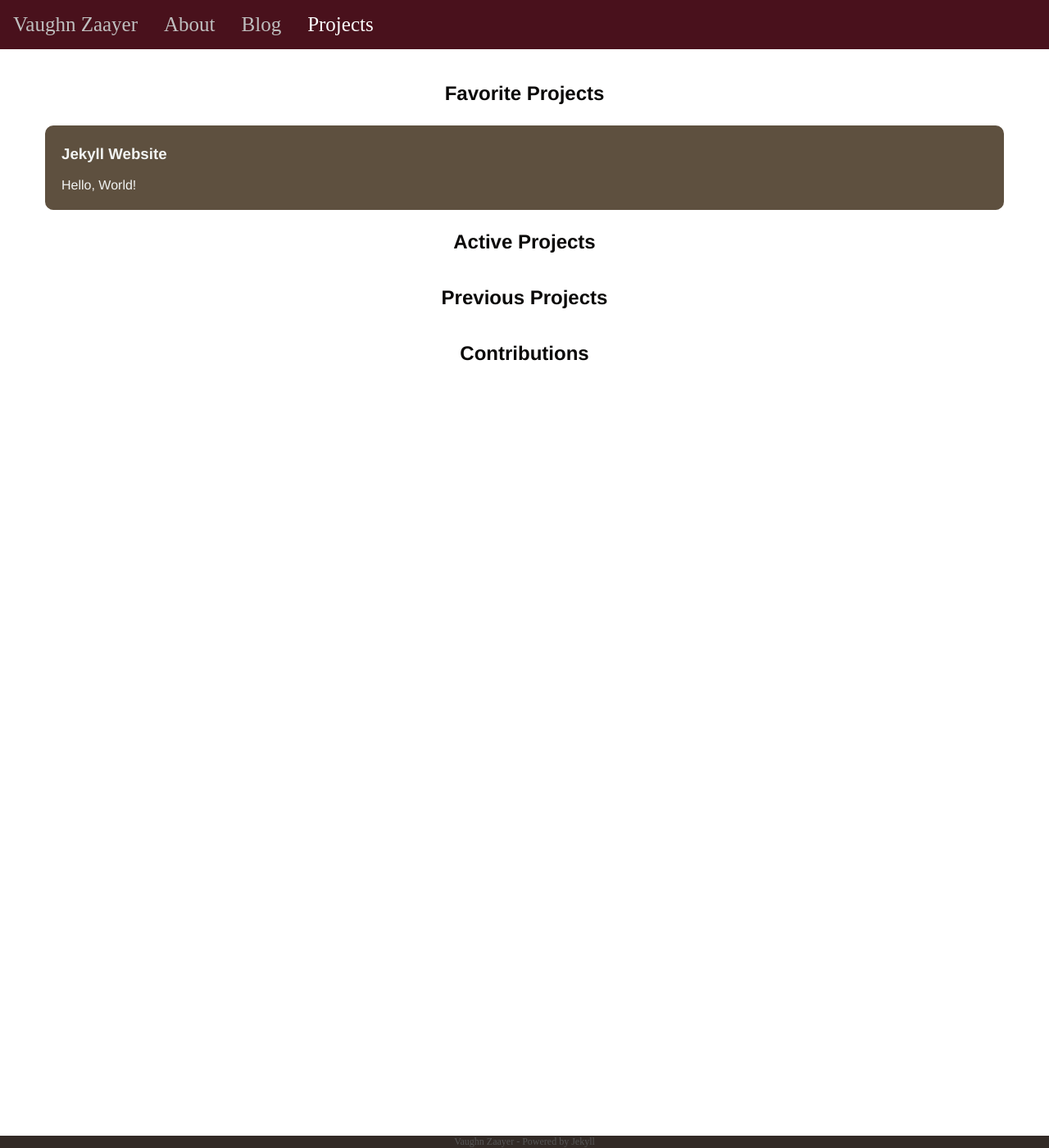
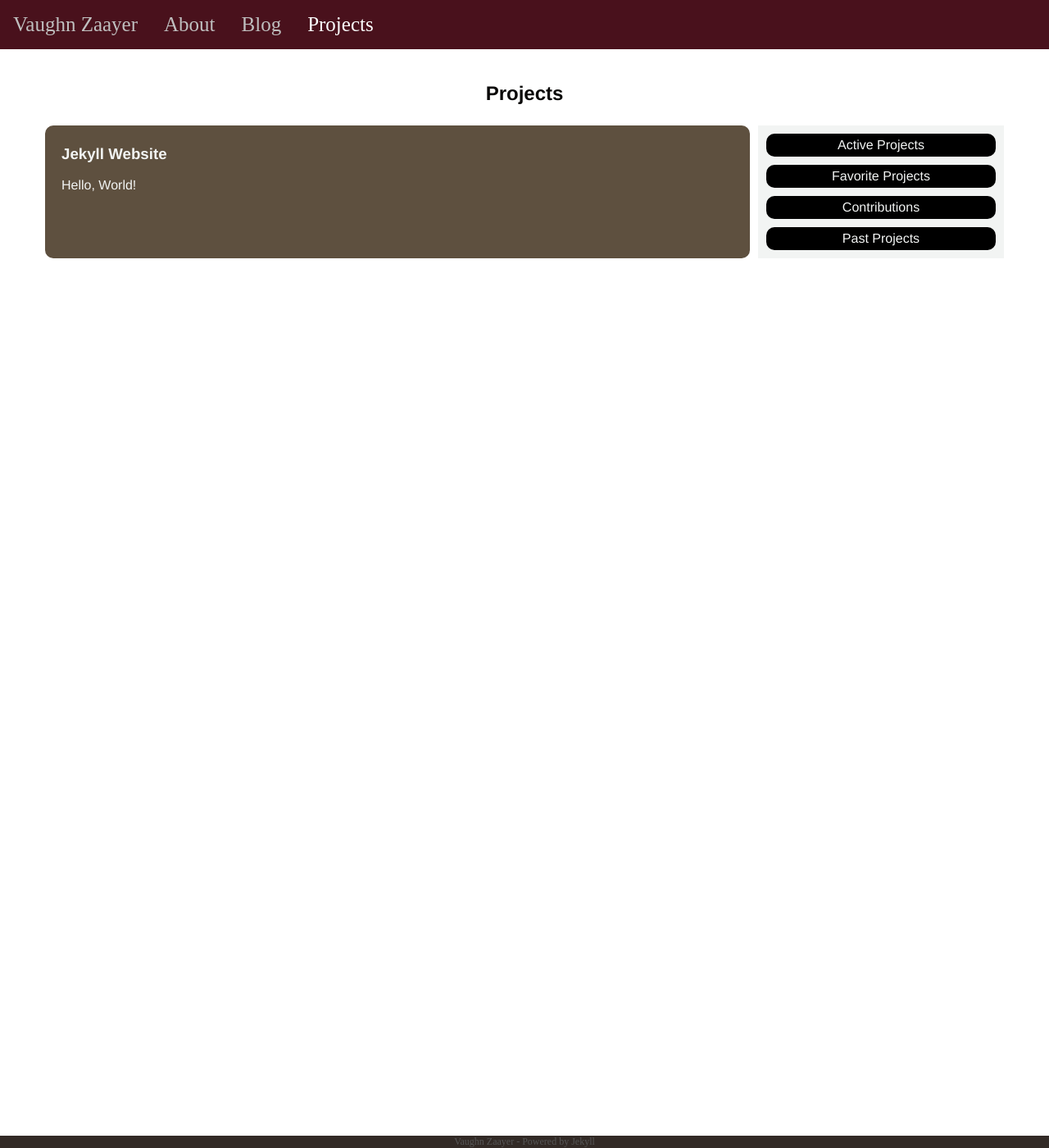
Before and after one commit to vaughnzaayer/vaughnzaayer.github.io, a Jekyll site: the page built from projects.html, in a window 1280 px wide and 1400 px high. Shown: the whole window at 82% size. Built offline with Jekyll 4.4.1, drawn with Linux system fonts in a browser that asks for light colours.

Commit message:
Project category changes

```diff
--- /dev/null
+++ b/_includes/project_type_selection.html
@@ -0,0 +1,4 @@
+
+{% for type in site.data.project_categories %}
+	<a href="{{ type.link }}" {% if page.url == type.link %} id="selected_category" {% endif %} class="project_category"> {{ type.name }} </a>
+{% endfor %}
--- /dev/null
+++ b/_layouts/default_no_contact_space.html
@@ -0,0 +1,21 @@
+<!doctype html>
+<html>
+	<head>
+		<meta charset="utf-8">
+		<title>{{ page.title }}</title>
+		<link rel="stylesheet" href="/assets/css/styles.css">
+
+	</head>
+	<body>
+		{% include navigation.html %}
+		<div class="main_content_body">
+
+
+			<div class="home_main_content">
+				{{ content }}
+			</div>
+
+		</div>
+	</body>
+	{% include footer.html %}
+</html>
--- a/_sass/main.scss
+++ b/_sass/main.scss
@@ -6,6 +6,7 @@ $cc_link_color: #5E503F;
 $cc_link_color_hover: #A9927D;
 $project_listing_color: #5E503F;
 $project_listing_hover: #A9927D;
+$project_type_background_color: #F2F4F3;
 
 body {
   background-color: $background-color;
@@ -29,6 +30,7 @@ body {
   flex: 3;
   margin-right: 30px;
   margin-left: 30px;
+  height: 2000px;
 }
 
 .contact_space {
@@ -160,11 +162,41 @@ body {
 }
 
 
-.project_list {
+#project_box {
   display: flex;
-  list-style-type: none;
-  width: 100%;
+}
+
+
+#project_list {
+  flex: 3;
+  display: flex;
+}
+
+#project_categories {
+  display: flex;
+  flex-direction: column;
+  flex: 1;
+  align-self: flex-start;
+  background-color: $project_type_background_color;
+  margin: 5px;
+  padding: 5px;
   height: auto;
+}
+
+.project_category {
+  z-index: 5;
+  flex: 1;
+  text-decoration: none;
+  text-align: center;
+  margin: 5px;
+  padding: 5px;
+  background-color: black;
+  color: #F2F4F3;
+  border-radius: 10px;
+}
+
+.project_category:hover {
+  background-color: grey;
 }
 
 .project_listing {
@@ -182,3 +214,7 @@ body {
 .project_listing:hover {
   background-color: $project_listing_hover;
 }
+
+#selected_category {
+  background-color: $navbar_color;
+}
--- /dev/null
+++ b/project_pages/contributions.html
@@ -0,0 +1,6 @@
+---
+layout: project_listing
+title: Projects
+---
+
+<h2>Placeholder</h2>
--- /dev/null
+++ b/project_pages/favorite_projects.html
@@ -0,0 +1,6 @@
+---
+layout: project_listing
+title: Projects
+---
+
+<h2>Placeholder</h2>
--- /dev/null
+++ b/project_pages/past_projects.html
@@ -0,0 +1,6 @@
+---
+layout: project_listing
+title: Projects
+---
+
+<h2>Placeholder</h2>
--- a/projects.html
+++ b/projects.html
@@ -1,8 +1,29 @@
 ---
-layout: default
+layout: default_no_contact_space
 title: Projects
 ---
+
+
 <h2 style="text-align: center;">
+	Projects
+</h2>
+
+<div id="project_box">
+	<div id="project_list">
+		{% for project in site.projects %}
+			<a class = "project_listing" href="{{ project.url }}">
+				<h3>{{ project.title }}</h3>
+				<p> Hello, World! </p>
+			</a>
+		{% endfor %}
+	</div>
+
+	<div id="project_categories">
+		{% include project_type_selection.html %}
+	</div>
+</div>
+
+<!-- <h2 style="text-align: center;">
 	Favorite Projects
 </h2>
 
@@ -42,4 +63,4 @@ title: Projects
 	{% for project in site.projects.contributions %}
 		<a class = "project_listing" href="{{ project.url }}" style="color: black;">{{ project.title }}</a>
 	{% endfor %}
-</li>
+</li> -->
```
Also changed, not shown: _data/project_categories.yml (added, +8 -0 lines), _layouts/project_listing.html (added, +17 -0 lines), _projects/Jekyll_Website.md (+6 -0 lines), project_pages/active_projects.html (added, +13 -0 lines).
